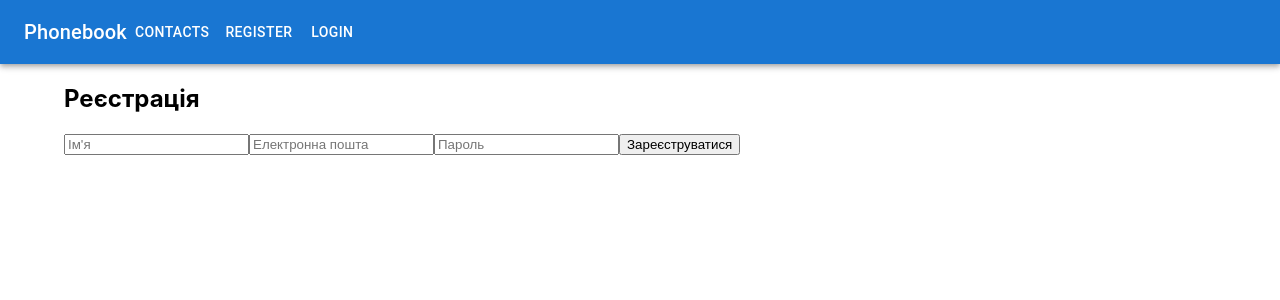
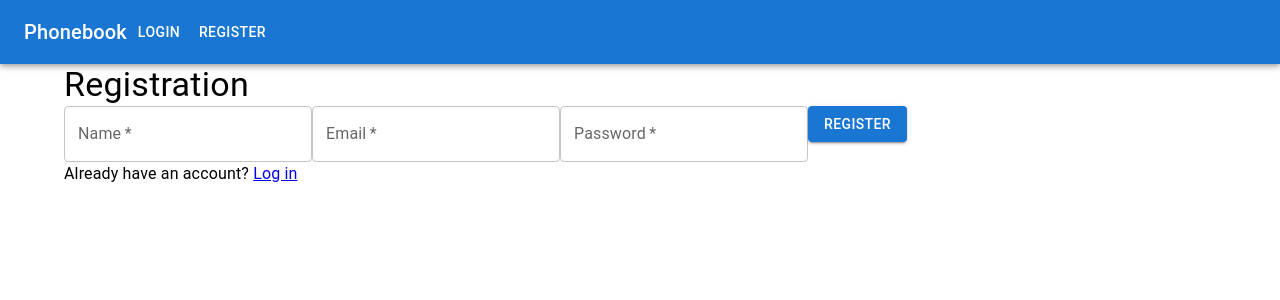
Before and after one commit to anastasivit/goit-react-hw-08-phonebook, a React (Create React App) app: page /register in a window 1280 px wide. Shown: the top 300 px of the page. Built offline with nearby package versions, Linux system fonts and the light colour scheme.

Commit message:
Add fixed

```diff
--- a/src/components/App.jsx
+++ b/src/components/App.jsx
@@ -1,4 +1,4 @@
-import React, { lazy, Suspense } from 'react';
+import React, { lazy, Suspense, useEffect } from 'react';
 import {
   BrowserRouter as Router,
   Route,
@@ -7,34 +7,43 @@ import {
   Navigate,
 } from 'react-router-dom';
 import { Container, Typography, AppBar, Toolbar, Button } from '@mui/material';
-import { useSelector } from 'react-redux';
-import { selectIsAuthenticated } from '../redux/authSlice';
+import { useSelector, useDispatch } from 'react-redux';
+import { selectIsAuthenticated, setIsAuthenticated } from '../redux/authSlice';
 
 const Registration = lazy(() => import('pages/Register/Registration'));
 const Login = lazy(() => import('pages/Login/Login'));
 const Contacts = lazy(() => import('pages/Contacts/Contacts'));
 
 const App = () => {
+  const dispatch = useDispatch();
   const isAuthenticated = useSelector(selectIsAuthenticated);
+
+  useEffect(() => {
+    const token = localStorage.getItem('token');
+
+    if (token) {
+      dispatch(setIsAuthenticated(true));
+    } else {
+      dispatch(setIsAuthenticated(false));
+    }
+  }, [dispatch]);
 
   return (
     <Router>
       <AppBar position="static">
         <Toolbar>
           <Typography variant="h6">Phonebook</Typography>
-          <Button component={Link} to="/contacts" color="inherit">
-            Contacts
+          {isAuthenticated && (
+            <Button component={Link} to="/contacts" color="inherit">
+              Contacts
+            </Button>
+          )}
+          <Button component={Link} to="/login" color="inherit">
+            Login
           </Button>
-          {!isAuthenticated ? (
-            <>
-              <Button component={Link} to="/register" color="inherit">
-                Register
-              </Button>
-              <Button component={Link} to="/login" color="inherit">
-                Login
-              </Button>
-            </>
-          ) : null}
+          <Button component={Link} to="/register" color="inherit">
+            Register
+          </Button>
         </Toolbar>
       </AppBar>
       <Container>
@@ -50,8 +59,26 @@ const App = () => {
                 )
               }
             />
-            <Route path="/register" element={<Registration />} />
-            <Route path="/login" element={<Login />} />
+            <Route
+              path="/register"
+              element={
+                isAuthenticated ? (
+                  <Navigate to="/contacts" replace />
+                ) : (
+                  <Registration />
+                )
+              }
+            />
+            <Route
+              path="/login"
+              element={
+                isAuthenticated ? (
+                  <Navigate to="/contacts" replace />
+                ) : (
+                  <Login />
+                )
+              }
+            />
           </Routes>
         </Suspense>
       </Container>
--- a/src/pages/Login/Login.jsx
+++ b/src/pages/Login/Login.jsx
@@ -1,54 +1,75 @@
 import React, { useState } from 'react';
 import { useDispatch } from 'react-redux';
-import { loginUser } from '../../redux/userActions';
+import axios from 'axios';
+import { setUser } from '../../redux/authSlice';
+import { Link, useNavigate } from 'react-router-dom';
+import { Button, TextField, Typography } from '@mui/material';
 
 const Login = () => {
   const dispatch = useDispatch();
-  const [email, setEmail] = useState('');
-  const [password, setPassword] = useState('');
-  const [loginSuccess, setLoginSuccess] = useState(false);
+  const navigate = useNavigate();
 
-  const handleEmailChange = event => setEmail(event.target.value);
-  const handlePasswordChange = event => setPassword(event.target.value);
+  const [formData, setFormData] = useState({
+    email: '',
+    password: '',
+  });
 
-  const handleSubmit = async event => {
-    event.preventDefault();
+  const { email, password } = formData;
 
-    const userData = {
-      email,
-      password,
+  const handleChange = e => {
+    setFormData({ ...formData, [e.target.name]: e.target.value });
   };
 
+  const handleSubmit = async e => {
+    e.preventDefault();
+
     try {
-      await dispatch(loginUser(userData));
-      setLoginSuccess(true);
+      const response = await axios.post('/users/login', formData);
+      console.log('Успішний логін:', response.data);
+
+      // Диспетчеризуємо дію для оновлення авторизації користувача
+      dispatch(setUser(response.data));
+
+      // Перенаправляємо користувача на сторінку "Контакти"
+      navigate('/contacts');
+
+      // Очищуємо дані форми
+      setFormData({
+        email: '',
+        password: '',
+      });
     } catch (error) {
-      console.error('Помилка при вході:', error);
+      console.error('Помилка при логіні:', error);
     }
   };
 
   return (
     <div>
-      <h2>Логін</h2>
-      {loginSuccess ? (
-        <p>Логін успішний! Ви увійшли в систему.</p>
-      ) : (
+      <Typography variant="h4">Login</Typography>
       <form onSubmit={handleSubmit}>
-          <input
+        <TextField
           type="email"
-            placeholder="Електронна пошта"
+          name="email"
+          label="Email"
           value={email}
-            onChange={handleEmailChange}
+          onChange={handleChange}
+          required
         />
-          <input
+        <TextField
           type="password"
-            placeholder="Пароль"
+          name="password"
+          label="Password"
           value={password}
-            onChange={handlePasswordChange}
+          onChange={handleChange}
+          required
         />
-          <button type="submit">Увійти</button>
+        <Button type="submit" variant="contained" color="primary">
+          Log in
+        </Button>
       </form>
-      )}
+      <Typography>
+        Don't have an account? <Link to="/register">Register</Link>
+      </Typography>
     </div>
   );
 };
--- a/src/pages/Register/Registration.jsx
+++ b/src/pages/Register/Registration.jsx
@@ -1,70 +1,85 @@
 import React, { useState } from 'react';
+import { useDispatch } from 'react-redux';
 import axios from 'axios';
+import { setUser } from '../../redux/authSlice';
+import { Link, useNavigate } from 'react-router-dom';
+import { Button, TextField, Typography } from '@mui/material';
 
 const Registration = () => {
-  const [name, setName] = useState('');
-  const [email, setEmail] = useState('');
-  const [password, setPassword] = useState('');
-  const [registrationSuccess, setRegistrationSuccess] = useState(false);
+  const dispatch = useDispatch();
+  const navigate = useNavigate();
 
-  const handleNameChange = event => setName(event.target.value);
-  const handleEmailChange = event => setEmail(event.target.value);
-  const handlePasswordChange = event => setPassword(event.target.value);
+  const [formData, setFormData] = useState({
+    name: '',
+    email: '',
+    password: '',
+  });
 
-  const handleSubmit = async event => {
-    event.preventDefault();
+  const { name, email, password } = formData;
 
-    const data = {
-      name,
-      email,
-      password,
+  const handleChange = e => {
+    setFormData({ ...formData, [e.target.name]: e.target.value });
   };
 
+  const handleSubmit = async e => {
+    e.preventDefault();
+
     try {
-      const response = await axios.post(
-        'https://connections-api.herokuapp.com/users/signup',
-        data
-      );
+      const response = await axios.post('/users/signup', formData);
+      console.log('Успішна реєстрація:', response.data);
 
-      if (response.data) {
-        console.log('Реєстрація успішна:', response.data);
-        setRegistrationSuccess(true);
-      } else {
-        console.error('Помилка при реєстрації: отримана порожня відповідь');
-      }
+      // Перенаправляємо користувача на сторінку "Контакти"
+      navigate('/contacts');
+
+      // Диспетчеризуємо дію для оновлення авторизації користувача
+      dispatch(setUser(response.data));
+
+      // Очищуємо дані форми
+      setFormData({
+        name: '',
+        email: '',
+        password: '',
+      });
     } catch (error) {
-      console.error('Помилка при реєстрації:', error.response.data);
+      console.error('Помилка при реєстрації:', error);
     }
   };
 
   return (
     <div>
-      <h2>Реєстрація</h2>
-      {registrationSuccess ? (
-        <p>Реєстрація успішна! Ви зареєструвалися.</p>
-      ) : (
+      <Typography variant="h4">Registration</Typography>
       <form onSubmit={handleSubmit}>
-          <input
+        <TextField
           type="text"
-            placeholder="Ім'я"
+          name="name"
+          label="Name"
           value={name}
-            onChange={handleNameChange}
+          onChange={handleChange}
+          required
         />
-          <input
+        <TextField
           type="email"
-            placeholder="Електронна пошта"
+          name="email"
+          label="Email"
           value={email}
-            onChange={handleEmailChange}
+          onChange={handleChange}
+          required
         />
-          <input
+        <TextField
           type="password"
-            placeholder="Пароль"
+          name="password"
+          label="Password"
           value={password}
-            onChange={handlePasswordChange}
+          onChange={handleChange}
+          required
         />
-          <button type="submit">Зареєструватися</button>
+        <Button type="submit" variant="contained" color="primary">
+          Register
+        </Button>
       </form>
-      )}
+      <Typography>
+        Already have an account? <Link to="/login">Log in</Link>
+      </Typography>
     </div>
   );
 };
--- a/src/redux/authSlice.js
+++ b/src/redux/authSlice.js
@@ -1,5 +1,4 @@
 import { createSlice } from '@reduxjs/toolkit';
-import { loginUser } from '../redux/userActions';
 
 const authSlice = createSlice({
   name: 'auth',
@@ -7,16 +6,18 @@ const authSlice = createSlice({
     isAuthenticated: false,
     userData: null,
   },
-  reducers: {},
-  extraReducers: builder => {
-    builder
-      .addCase(loginUser.fulfilled, (state, action) => {
-        state.isAuthenticated = true;
-        state.userData = action.payload;
-      })
-      .addCase(loginUser.rejected, (state, action) => {});
+  reducers: {
+    setIsAuthenticated: (state, action) => {
+      state.isAuthenticated = action.payload;
+    },
+    setUser: (state, action) => {
+      state.userData = action.payload;
+    },
   },
+  extraReducers: builder => {},
 });
+
+export const { setIsAuthenticated, setUser } = authSlice.actions;
 
 export const selectIsAuthenticated = state => state.auth.isAuthenticated;
 
```
Lines whose indentation alone changed are shown as unchanged.
